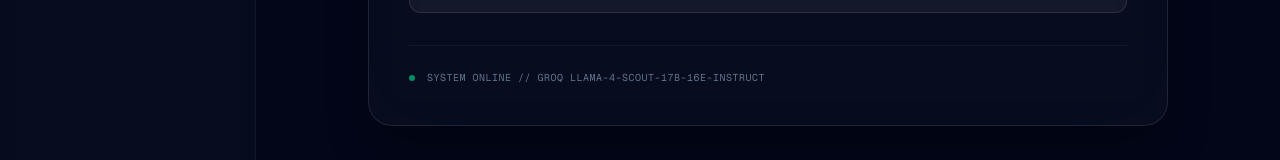
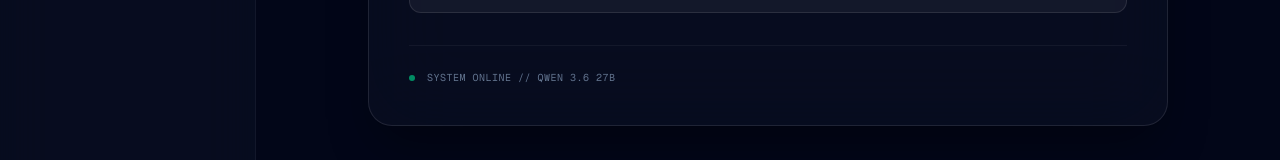
Before and after one commit to CoderKanha47/sector-guard, a Next.js app: page / in a window 1280 px wide. Shown: the part 511-671 px from the top of the page. Built offline with nearby package versions, Linux system fonts and the light colour scheme.

Commit message:
Update: Readme and Model info on the home page

```diff
--- a/src/app/page.tsx
+++ b/src/app/page.tsx
@@ -110,7 +110,7 @@ export default function SectorGuardDashboard() {
               <div className="w-full flex items-center gap-3 mt-8 pt-6 border-t border-white/5">
                 <span className="w-1.5 h-1.5 rounded-full bg-emerald-500 animate-pulse shrink-0" />
                 <span className="text-[10px] font-mono text-slate-500 uppercase tracking-wider">
-                  System Online // Groq llama-4-scout-17b-16e-instruct
+                  System Online // Qwen 3.6 27B
                 </span>
               </div>
 
```
Also changed, not shown: 1 other file (tests, documents, lock files or other folders).
